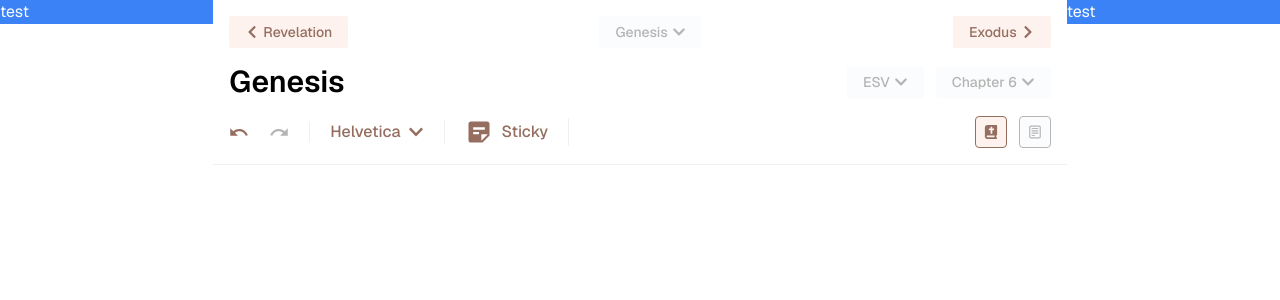
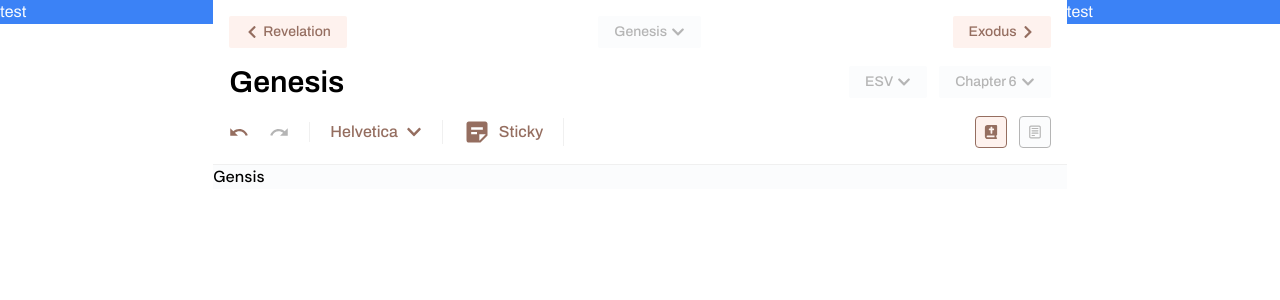
Before and after one commit to juliuscecilia33/Sage, a Next.js app: page / in a window 1280 px wide. Shown: the top 300 px of the page. Built offline with nearby package versions, Linux system fonts and the light colour scheme; no server answers.

Commit message:
font utils

```diff
--- a/app/globals.css
+++ b/app/globals.css
@@ -40,3 +40,32 @@
     transform: translateY(0);
   }
 }
+
+/* Readings */
+.readerTitle {
+  @apply text-base font-medium text-gray-400;
+}
+
+.readerDescription {
+  @apply text-base font-medium text-gray-400;
+}
+
+.readerType {
+  @apply text-base font-medium;
+}
+
+.readerPictureDescription {
+  @apply text-sm font-normal text-gray-400 my-2 text-center;
+}
+
+.readerHeading {
+  @apply text-base font-bold text-pink-500 uppercase my-5;
+}
+
+.readerParagraph {
+  @apply text-base text-white my-5;
+}
+
+.highlight {
+  @apply bg-yellow-300 text-black;
+}
--- a/app/layout.tsx
+++ b/app/layout.tsx
@@ -1,4 +1,5 @@
-import { GeistSans } from "geist/font/sans";
+import { Archivo } from "next/font/google";
+
 import "./globals.css";
 
 const defaultUrl = process.env.VERCEL_URL
@@ -11,13 +12,17 @@ export const metadata = {
   description: "Bible Notetaking App",
 };
 
+const archivo = Archivo({
+  subsets: ["latin"],
+});
+
 export default function RootLayout({
   children,
 }: {
   children: React.ReactNode;
 }) {
   return (
-    <html lang="en" className={GeistSans.className}>
+    <html lang="en" className={`${archivo.className}`}>
       <body className="bg-background text-foreground">
         <main className="min-h-screen flex flex-col items-center">
           {children}
--- a/app/page.tsx
+++ b/app/page.tsx
@@ -4,6 +4,8 @@ import "@fontsource/archivo"; // Add this line
 import { colors } from "../styles/colors";
 import Navbar from "../components/Main/Navbar";
 import Hero from "@/components/Main/Hero";
+
+import { titleFont } from "@/utils/fonts";
 
 export default async function Index() {
   const canInitSupabaseClient = () => {
@@ -20,44 +22,14 @@ export default async function Index() {
   return (
     <div className="flex w-full h-full">
       <div className="w-1/6 bg-blue-500 h-full">test</div>
-      <div
-        className={`w-4/6 p-4 h-1/4 border-b border-[#F0F0F0] ${colors.primary.default}`}
-      >
+      <div className={`w-4/6 ${colors.primary.default}`}>
         <Navbar />
         <Hero bookTitle="Genesis" chapterCount={6} />
+        <div className={`w-full bg-[#FBFCFD] ${titleFont.className}`}>
+          Gensis
+        </div>
       </div>
       <div className={`w-1/6 bg-blue-500 h-full`}>test</div>
     </div>
-
-    // <div className="flex-1 w-full flex flex-col gap-20 items-center">
-    //   <nav className="w-full flex justify-center border-b border-b-foreground/10 h-16">
-    //     <div className="w-full max-w-4xl flex justify-between items-center p-3 text-sm">
-    //       <DeployButton />
-    //       {isSupabaseConnected && <AuthButton />}
-    //     </div>
-    //   </nav>
-
-    //   <div className="animate-in flex-1 flex flex-col gap-20 opacity-0 max-w-4xl px-3">
-    //     <Header />
-    //     <main className="flex-1 flex flex-col gap-6">
-    //       <h2 className="font-bold text-4xl mb-4">Next steps</h2>
-    //       {isSupabaseConnected ? <SignUpUserSteps /> : <ConnectSupabaseSteps />}
-    //     </main>
-    //   </div>
-
-    //   <footer className="w-full border-t border-t-foreground/10 p-8 flex justify-center text-center text-xs">
-    //     <p>
-    //       Powered by{" "}
-    //       <a
-    //         href="https://supabase.com/?utm_source=create-next-app&utm_medium=template&utm_term=nextjs"
-    //         target="_blank"
-    //         className="font-bold hover:underline"
-    //         rel="noreferrer"
-    //       >
-    //         Supabase
-    //       </a>
-    //     </p>
-    //   </footer>
-    // </div>
   );
 }
--- a/components/Main/Hero.tsx
+++ b/components/Main/Hero.tsx
@@ -15,9 +15,11 @@ type HeroProps = {
 
 const Hero = ({ bookTitle, chapterCount }: HeroProps) => {
   return (
-    <div className="flex flex-col mt-4">
+    <div className="flex flex-col mt-4 pb-4 px-4 border-b border-[#F0F0F0]">
       <div className="flex flex-row w-full justify-between items-center">
-        <h2 className="font-semibold text-3xl text-black ">{bookTitle}</h2>
+        <h2 className="font-semibold text-3xl text-black font-archivo">
+          {bookTitle}
+        </h2>
         <div className="flex flex-row items-center">
           <button
             className={`flex justify-center items-center px-4 mr-3 py-1.5 text-sm font-inter font-medium rounded-sm font-archivo ${colors.button.secondary}`}
--- a/components/Main/Navbar.tsx
+++ b/components/Main/Navbar.tsx
@@ -3,7 +3,7 @@ import { colors } from "../../styles/colors";
 
 const Navbar = () => {
   return (
-    <div className="flex flex-row w-full justify-between items-center">
+    <div className="px-4 pt-4 flex flex-row w-full justify-between items-center">
       <button
         className={`flex justify-center items-center px-4 py-1.5 text-sm font-inter font-medium rounded-sm font-archivo bg-[#FEF2EE] text-[#956E60]`}
       >
--- a/tailwind.config.js
+++ b/tailwind.config.js
@@ -26,6 +26,9 @@ module.exports = {
           "background-hover": "hsl(var(--btn-background-hover))",
         },
       },
+      fontFamily: {
+        archivo: ["Archivo"],
+      },
     },
   },
   plugins: [],
--- /dev/null
+++ b/utils/fonts.ts
@@ -0,0 +1,6 @@
+import { DM_Sans } from "next/font/google";
+
+export const titleFont = DM_Sans({
+  weight: ["500", "600", "700"],
+  subsets: ["latin"],
+});
```
